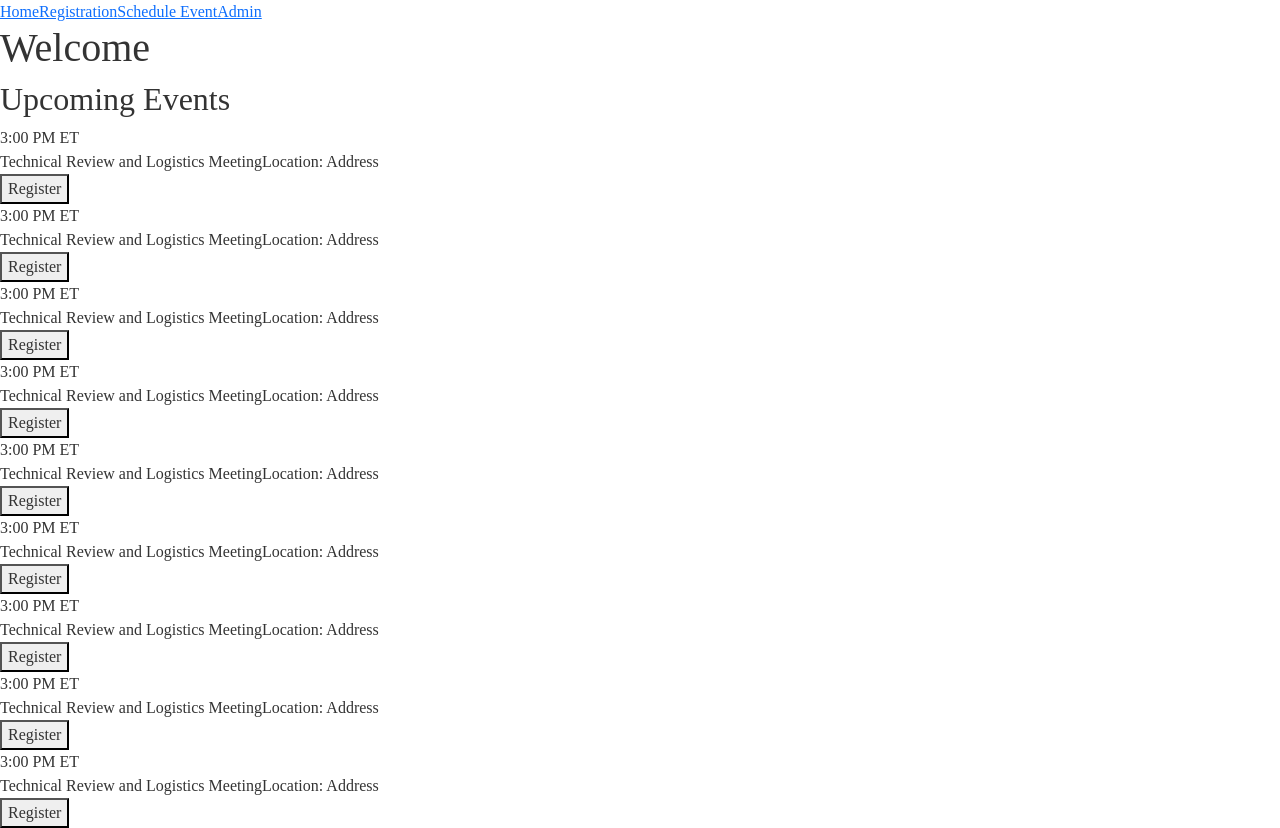
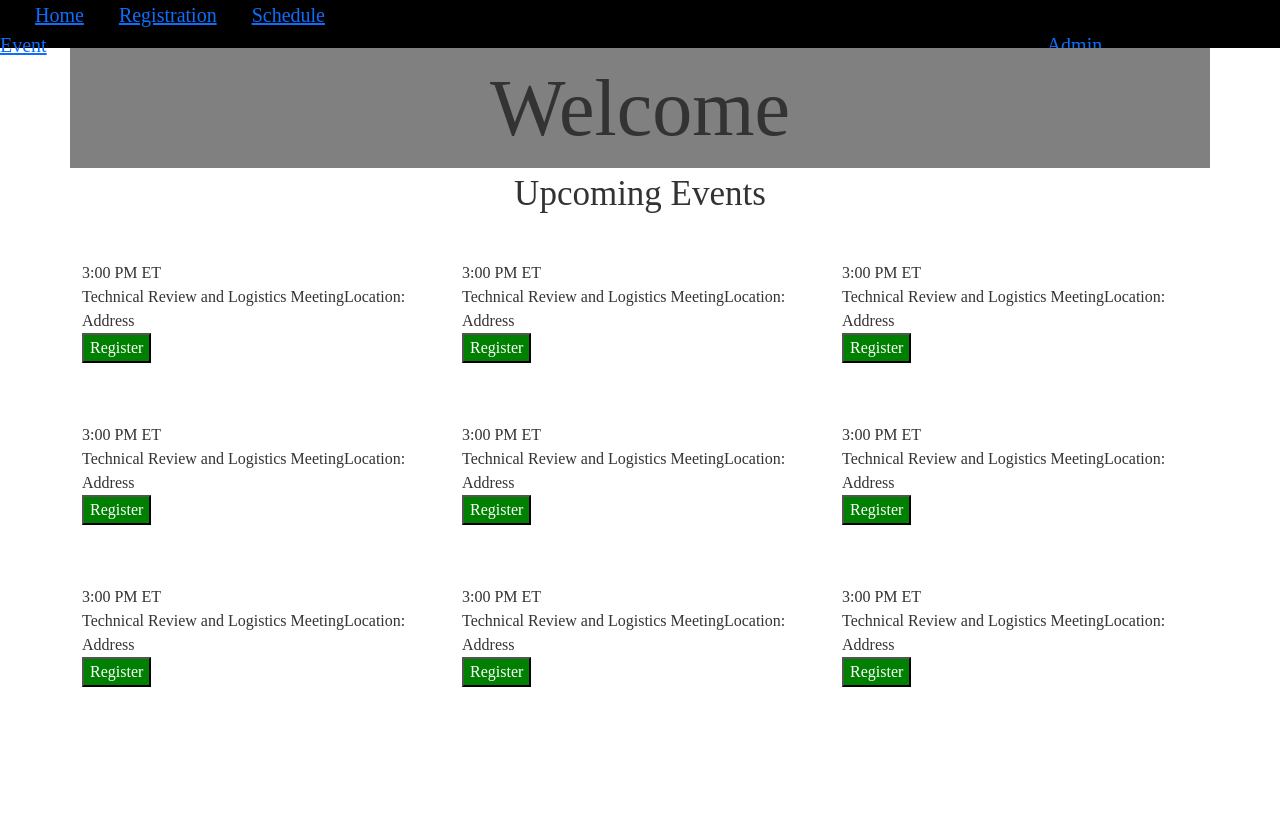
Before and after one commit to tdviri/Event-Scheduler-App, a React (Create React App) app: page /Home in a window 1280 px wide. After the commit the page ends 800 px from the top, so only its background shows below. Built offline with nearby package versions, Linux system fonts and the light colour scheme.

Commit message:
added home and registration pages

```diff
--- a/package.json
+++ b/package.json
@@ -8,6 +8,7 @@
     "@testing-library/user-event": "^12.1.10",
     "bootstrap": "^5.1.3",
     "react": "^17.0.2",
+    "react-bootstrap-validation": "^0.1.11",
     "react-dom": "^17.0.2",
     "react-router-dom": "^6.2.1",
     "react-scripts": "4.0.3",
--- a/src/Home.js
+++ b/src/Home.js
@@ -1,43 +1,66 @@
 import "./App.css";
 import { useState, useEffect } from "react";
 import MeetingInfo from "./MeetingInfo";
+import { Container, Row, Col } from "react-bootstrap";
+
 function Home() {
   return (
-    <div>
-      <div>
-        <h1>Welcome</h1>
-      </div>
-      <h2>Upcoming Events</h2>
-      <div>
-        <div>
+    <Container>
+      <Row>
+        <Col
+          style={{
+            fontSize: "80px",
+            textAlign: "center",
+            backgroundColor: "gray",
+            width: "100vw",
+          }}
+        >
+          Welcome
+        </Col>
+      </Row>
+      <Row
+        style={{
+          fontSize: "35px",
+          textAlign: "center",
+          justifyContent: "center",
+        }}
+      >
+        Upcoming Events
+      </Row>
+      <Row style={{ marginTop: "40px" }}>
+        <Col>
           <MeetingInfo />
-        </div>
-        <div>
+        </Col>
+        <Col>
           <MeetingInfo />
-        </div>
-        <div>
+        </Col>
+        <Col>
           <MeetingInfo />
-        </div>
-        <div>
+        </Col>
+      </Row>
+      <Row style={{ marginTop: "60px" }}>
+        <Col>
           <MeetingInfo />
-        </div>
-        <div>
+        </Col>
+        <Col>
           <MeetingInfo />
-        </div>
-        <div>
+        </Col>
+        <Col>
           <MeetingInfo />
-        </div>
-        <div>
+        </Col>
+      </Row>
+      <Row style={{ marginTop: "60px" }}>
+        <Col>
           <MeetingInfo />
-        </div>
-        <div>
+        </Col>
+        <Col>
           <MeetingInfo />
-        </div>
-        <div>
+        </Col>
+        <Col>
           <MeetingInfo />
-        </div>
-      </div>
-    </div>
+        </Col>
+      </Row>
+    </Container>
   );
 }
 
--- a/src/MeetingInfo.js
+++ b/src/MeetingInfo.js
@@ -9,7 +9,12 @@ const MeetingInfo = () => {
         <span>Location: Address</span>
       </div>
       <a href="/Registration">
-        <button type="button" className="eventBorders" cursor="pointer">
+        <button
+          type="button"
+          className="eventBorders"
+          cursor="pointer"
+          style={{ backgroundColor: "green", color: "white" }}
+        >
           Register
         </button>
       </a>
--- a/src/Navbar.js
+++ b/src/Navbar.js
@@ -4,11 +4,53 @@ import { BrowserRouter, Route, Switch } from "react-router-dom";
 const Navbar = () => {
   return (
     <nav>
-      <div className="links">
-        <a href="/Home">Home</a>
-        <a href="/Registration">Registration</a>
-        <a href="/ScheduleEvent">Schedule Event</a>
-        <a href="/">Admin</a>
+      <div
+        className="links"
+        style={{
+          backgroundColor: "black",
+          width: "100vw",
+          height: "6vh",
+          fontSize: "20px",
+          fontColor: "white",
+        }}
+      >
+        <a
+          href="/Home"
+          style={{
+            justifyContent: "center",
+            textAlign: "left",
+            marginLeft: "35px",
+          }}
+        >
+          Home
+        </a>
+        <a
+          href="/Registration"
+          style={{
+            justifyContent: "center",
+            marginLeft: "35px",
+          }}
+        >
+          Registration
+        </a>
+        <a
+          href="/ScheduleEvent"
+          style={{
+            justifyContent: "center",
+            marginLeft: "35px",
+          }}
+        >
+          Schedule Event
+        </a>
+        <a
+          href="/Admin"
+          style={{
+            justifyContent: "center",
+            marginLeft: "1000px",
+          }}
+        >
+          Admin
+        </a>
       </div>
     </nav>
   );
--- a/src/Registration.js
+++ b/src/Registration.js
@@ -1,97 +1,78 @@
 import Navbar from "./Navbar";
 import MeetingInfo from "./MeetingInfo";
+import {
+  Col,
+  Row,
+  Container,
+  Form,
+  FormControl,
+  FormGroup,
+  FormLabel,
+  FormText,
+} from "react-bootstrap";
 
 const Registration = () => {
   return (
     <div>
-      <h1
+      <Row
         style={{
-          textAlign: "center",
-          backgroundColor: "black",
-          fontSize: "100px",
+          backgroundColor: "gray",
+          height: "10vh",
+          width: "100vw",
+          justifyContent: "center",
+          alignText: "center",
+          fontSize: "40px",
         }}
       >
         Registration
-      </h1>
-      <div
-        className="gridContainer"
+      </Row>
+      <Col style={{ marginTop: "60px" }}>
+        <Row>
+          <MeetingInfo />
+        </Row>
+        <Row style={{ marginTop: "50px" }}>
+          <MeetingInfo />
+        </Row>
+        <Row style={{ marginTop: "50px" }}>
+          <MeetingInfo />
+        </Row>
+      </Col>
+      <Col
         style={{
-          gridTemplateRows: "repeat(3, 100px)",
-          gridRowGap: "150px",
-          justifyContent: "left",
-          alignItems: "center",
-          margin: "60px",
+          width: "300px",
+          alignContent: "right",
         }}
       >
-        <MeetingInfo />
-        <MeetingInfo />
-        <MeetingInfo />
-      </div>
-      {/* <div
-        id="registrationForm"
-        className="gridContainer"
-        style={{
-          position: "relative",
-          height: "70vh",
-          width: "30vw",
-          right: "50px",
-          top: "100px",
-        }}
-      > */}
-      <div>
-        <div style={{ position: "absolute", width: "100%", height: "20%" }}>
-          Event Registration Form
-        </div>
-        <form action="">
-          <div class="container">
-            <h1>Register</h1>
-            <p>Please fill in this form to create an account.</p>
-            <hr>
-              <label for="email">
-                <b>Email</b>
-              </label>
-              <input
-                type="text"
-                placeholder="Enter Email"
-                name="email"
-                id="email"
-                required
-              ></input>
+        <Form>
+          <Form.Group>
+            <FormLabel>Last Name</FormLabel>
+            <Form.Control type="lastName" placeholder="Enter Last Name" />
+          </Form.Group>
 
-              <label for="psw">
-                <b>Password</b>
-              </label>
-              <input
-                type="password"
-                placeholder="Enter Password"
-                name="psw"
-                id="psw"
-                required
-              ></input>
+          <Form.Group>
+            <FormLabel>First Name</FormLabel>
+            <Form.Control type="firstName" placeholder="Enter First Name" />
+          </Form.Group>
 
-              <label for="psw-repeat">
-                <b>Repeat Password</b>
-              </label>
-              <input
-                type="password"
-                placeholder="Repeat Password"
-                name="psw-repeat"
-                id="psw-repeat"
-                required
-              ></input>
-            </hr>
+          <Form.Group>
+            <FormLabel>Email Address</FormLabel>
+            <Form.Control
+              type="emailAddress"
+              placeholder="Enter Email Address"
+            />
+          </Form.Group>
 
-            <p>By creating an account you agree to our Terms Privacy</p>
-            <button type="submit" class="registerbtn">
-              Register
-            </button>
-          </div>
+          <Form.Group>
+            <FormLabel>Select Event</FormLabel>
+            <Form.Control type="selectEvent" placeholder="Select Event" />
+          </Form.Group>
 
-          <div class="container signin">
-            <p>Already have an account? Sign in</p>
-          </div>
-        </form>
-      </div>
+          <Form.Group>
+            <FormLabel>Phone Number (Optional)</FormLabel>
+            <Form.Control type="phone" placeholder="Enter Phone Number" />
+          </Form.Group>
+        </Form>
+      </Col>
     </div>
   );
 };
```
Also changed, not shown: 1 other file (tests, documents, lock files or other folders).
